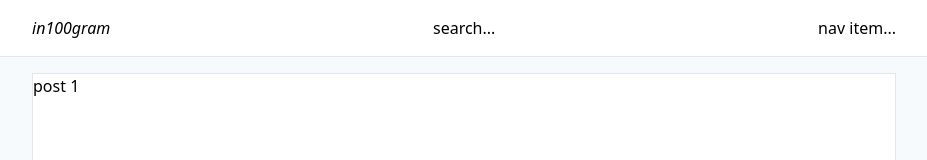
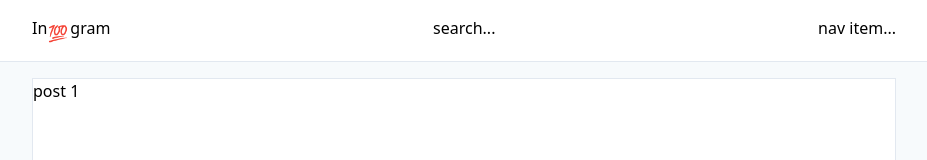
Before and after one commit to JanuaryLimes/in100gram, a Next.js app: page / in a window 1280 px wide. Shown: the top 160 px of the page, without its empty margins (176-1103 px from the left). Built offline with nearby package versions, Linux system fonts and the light colour scheme.

Commit message:
home link

```diff
--- a/components/Layout.tsx
+++ b/components/Layout.tsx
@@ -1,17 +1,27 @@
 import React from 'react'
 import Head from 'next/head'
+import Link from 'next/link'
 
 export const Layout: React.FC = ({ children }) => {
   return (
     <div>
       <Head>
-        <title>In100gram - Instagram clone</title>
+        <title>In💯gram - Instagram clone</title>
         <link rel="icon" href="/favicon.ico" />
       </Head>
 
       <nav className="bg-white border-b flex justify-center top-0 sticky">
         <div className="flex w-full max-w-4xl p-4">
-          <span className="italic flex-auto">in100gram</span> {/* TODO link */}
+          <div className="italic flex-auto">
+            <Link href="/">
+              <button className="flex">
+                <div>In</div>
+                <div style={{ padding: '5px 2px 0 1px' }}>💯</div>
+                <div>gram</div>
+              </button>
+            </Link>
+          </div>
+          {/* TODO link */}
           <div className="flex-auto flex justify-center">search...</div>
           <div className="flex-auto flex justify-end">nav item...</div>
         </div>
```
